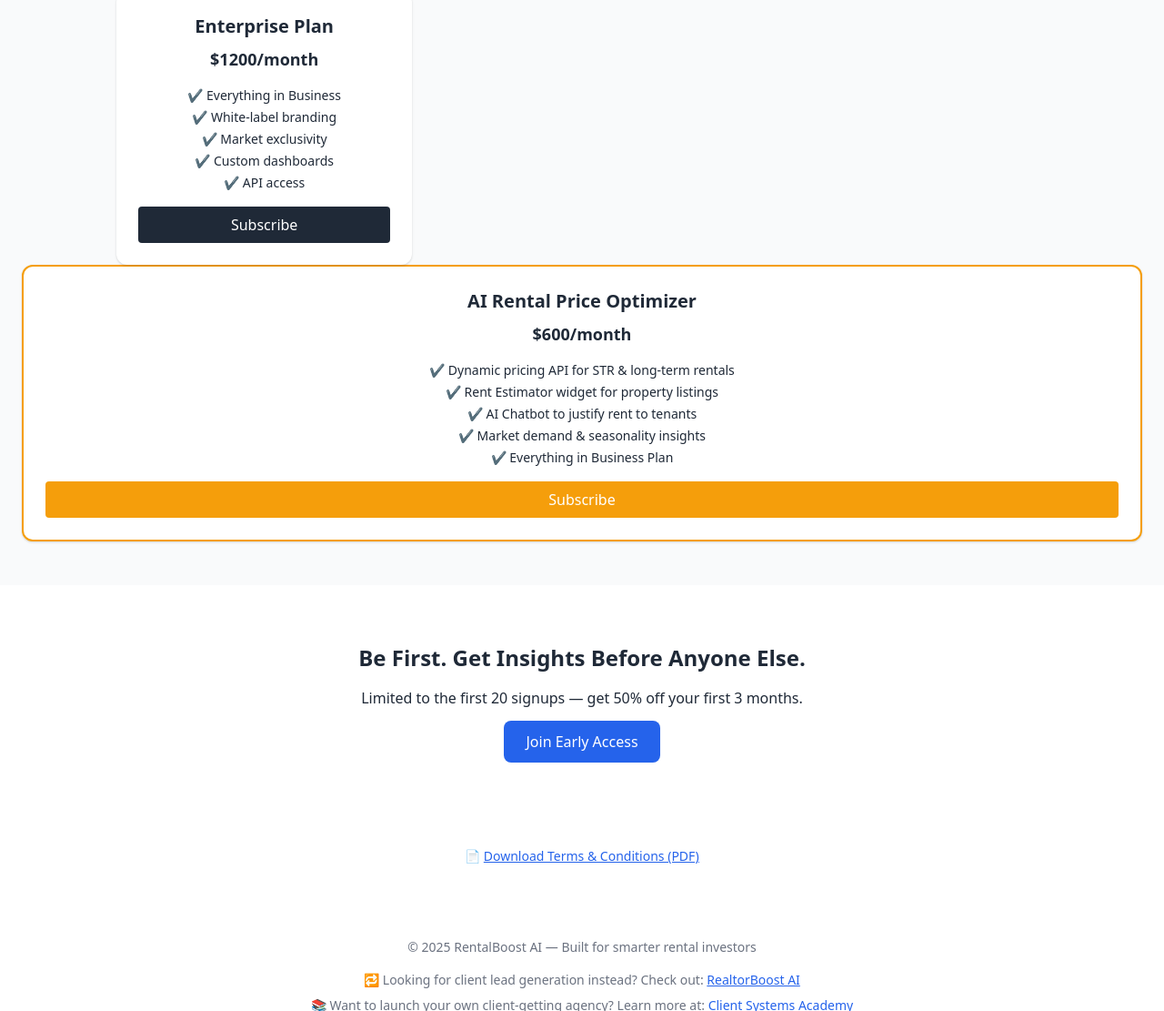
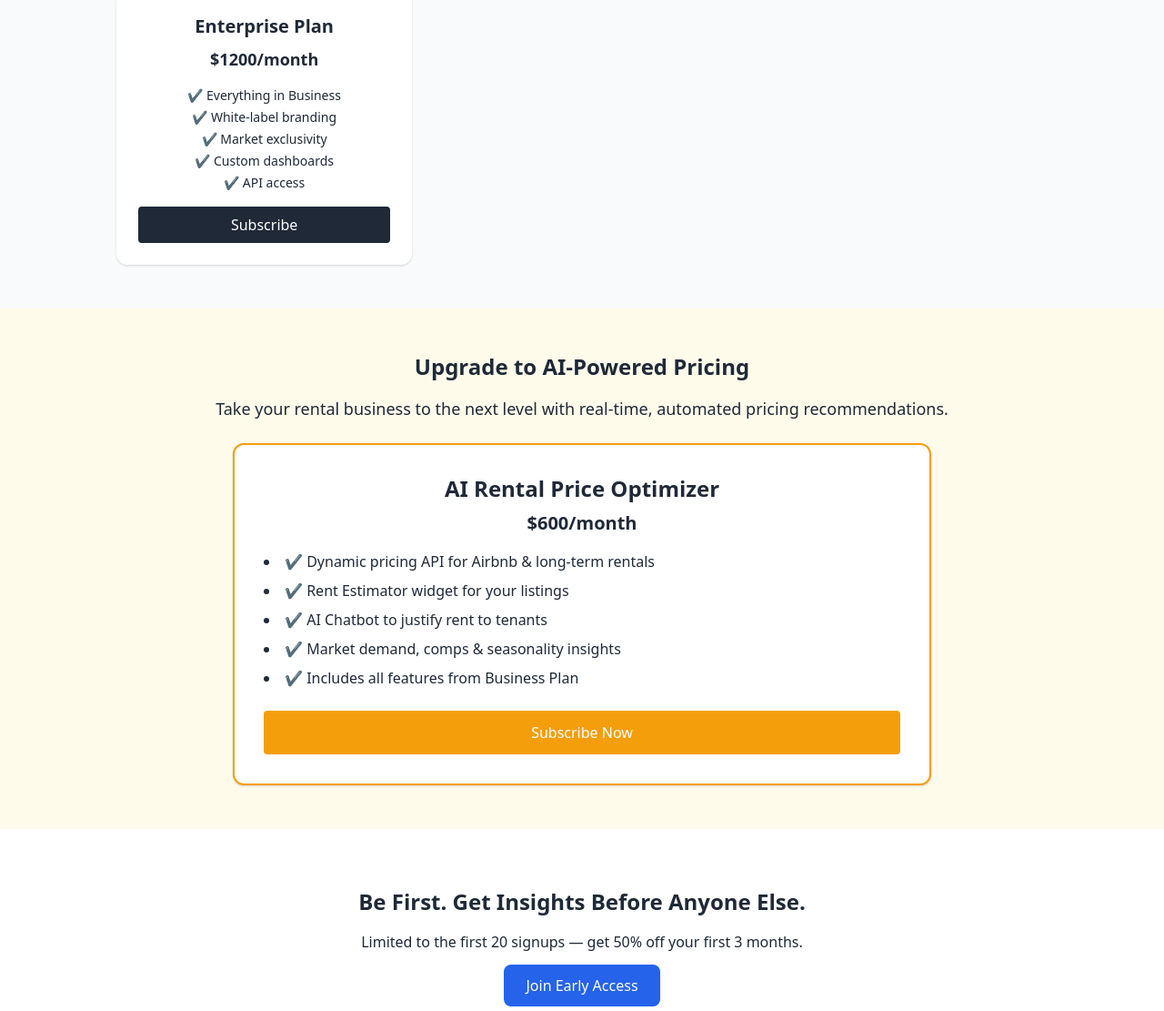
Before and after one commit to tanyed640/rentalboost-site, a plain HTML site: page index.html in a window 1280 px wide. Shown: the part 1153-2264 px from the top of the page at 91% size. Drawn offline with nearby package versions, Linux system fonts and the light colour scheme; a script that the page names is missing.

Commit message:
Add files via upload

```diff
--- a/index.html
+++ b/index.html
@@ -86,21 +86,26 @@
         <button id="enterprise-button" class="mt-4 w-full bg-gray-800 text-white py-2 rounded hover:bg-gray-900">Subscribe</button>
       </div>
     </div>
+  </section>
 
-<!-- AI Rental Price Optimizer Plan -->
-<div class="bg-white p-6 rounded-xl shadow border-2 border-yellow-500">
-  <h3 class="text-xl font-bold mb-2">AI Rental Price Optimizer</h3>
-  <p class="text-lg font-semibold">$600/month</p>
-  <ul class="mt-4 text-sm space-y-1">
-    <li>✔️ Dynamic pricing API for STR & long-term rentals</li>
-    <li>✔️ Rent Estimator widget for property listings</li>
-    <li>✔️ AI Chatbot to justify rent to tenants</li>
-    <li>✔️ Market demand & seasonality insights</li>
-    <li>✔️ Everything in Business Plan</li>
-  </ul>
-  <button id="optimizer-button" class="mt-4 w-full bg-yellow-500 text-white py-2 rounded hover:bg-yellow-600">Subscribe</button>
-</div>
-  </section>
+<!-- Optimizer Section -->
+<section class="py-12 px-6 bg-yellow-50 text-center">
+  <h2 class="text-2xl font-semibold mb-4">Upgrade to AI-Powered Pricing</h2>
+  <p class="text-lg mb-6">Take your rental business to the next level with real-time, automated pricing recommendations.</p>
+
+  <div class="max-w-3xl mx-auto bg-white p-8 rounded-xl shadow border-2 border-yellow-500">
+    <h3 class="text-2xl font-bold mb-2">AI Rental Price Optimizer</h3>
+    <p class="text-xl font-semibold mb-4">$600/month</p>
+    <ul class="text-left list-disc list-inside text-md space-y-2 mb-6">
+      <li>✔️ Dynamic pricing API for Airbnb & long-term rentals</li>
+      <li>✔️ Rent Estimator widget for your listings</li>
+      <li>✔️ AI Chatbot to justify rent to tenants</li>
+      <li>✔️ Market demand, comps & seasonality insights</li>
+      <li>✔️ Includes all features from Business Plan</li>
+    </ul>
+    <button id="optimizer-button" class="w-full bg-yellow-500 text-white py-3 rounded hover:bg-yellow-600">Subscribe Now</button>
+  </div>
+</section>
 
   <!-- CTA -->
   <section class="py-16 px-6 text-center">
```
